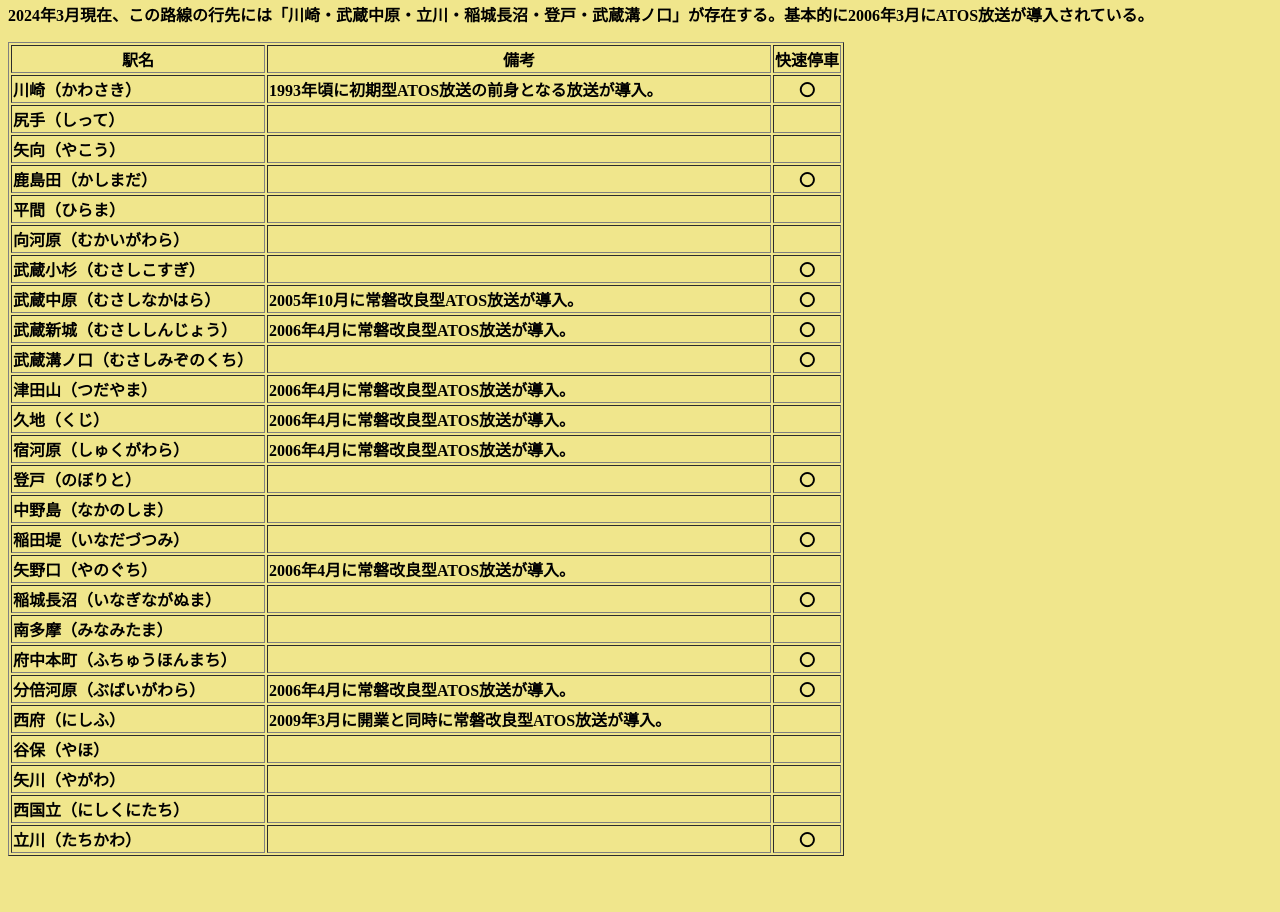
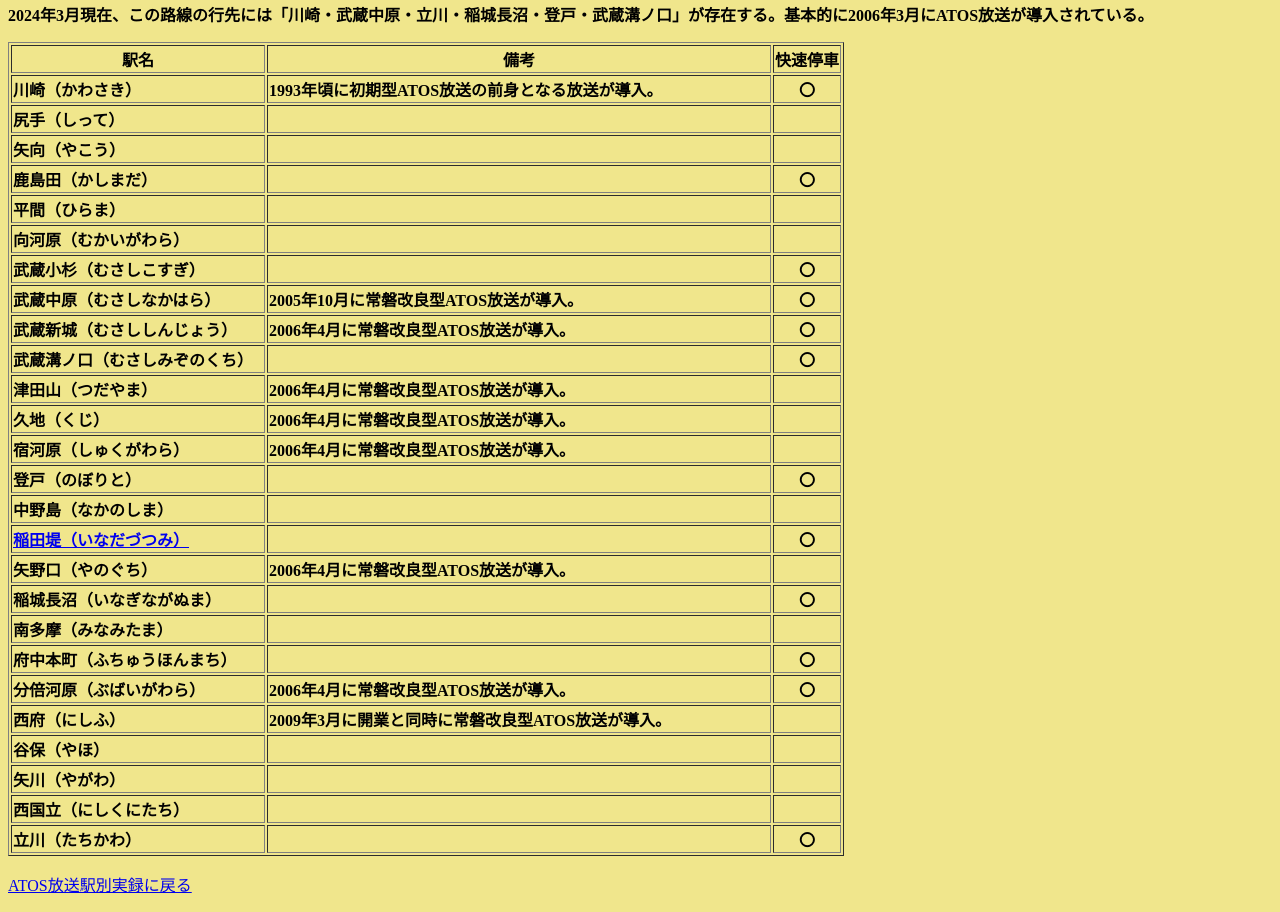
Before and after one commit to miyachifumito/Miyachi-Site, a plain HTML site: page station_sound/nambu/nambu.html in a window 1280 px wide. Shown: the part 87-999 px from the top of the page. Before the commit the page ends 951 px from the top, so only its background shows below. Drawn offline with Linux system fonts and the light colour scheme.

Commit message:
Update nambu.html

```diff
--- a/station_sound/nambu/nambu.html
+++ b/station_sound/nambu/nambu.html
@@ -1,5 +1,5 @@
 <!DOCTYPE html>
-<html>
+<html lang="ja">
     <head>
         <meta name="viewport" content="width=device-width, initial-scale=1.0">
         <meta charset="UTF-8">
@@ -96,7 +96,7 @@
                 <td style="text-align: center;"></td>
             </tr>
             <tr>
-                <th id="left">稲田堤（いなだづつみ）</th>
+                <th id="left"><a href="inadazutsumi/inadazutsumi.html">稲田堤（いなだづつみ）</a></th>
                 <td></td>
                 <td style="text-align: center;"><b>〇</b></td>
             </tr>
@@ -151,5 +151,6 @@
                 <td style="text-align: center;"><b>〇</b></td>
             </tr>
         </table>
+        <p><a href="../station_sound.html">ATOS放送駅別実録に戻る</a></p>
     </body>
 </html>
```
